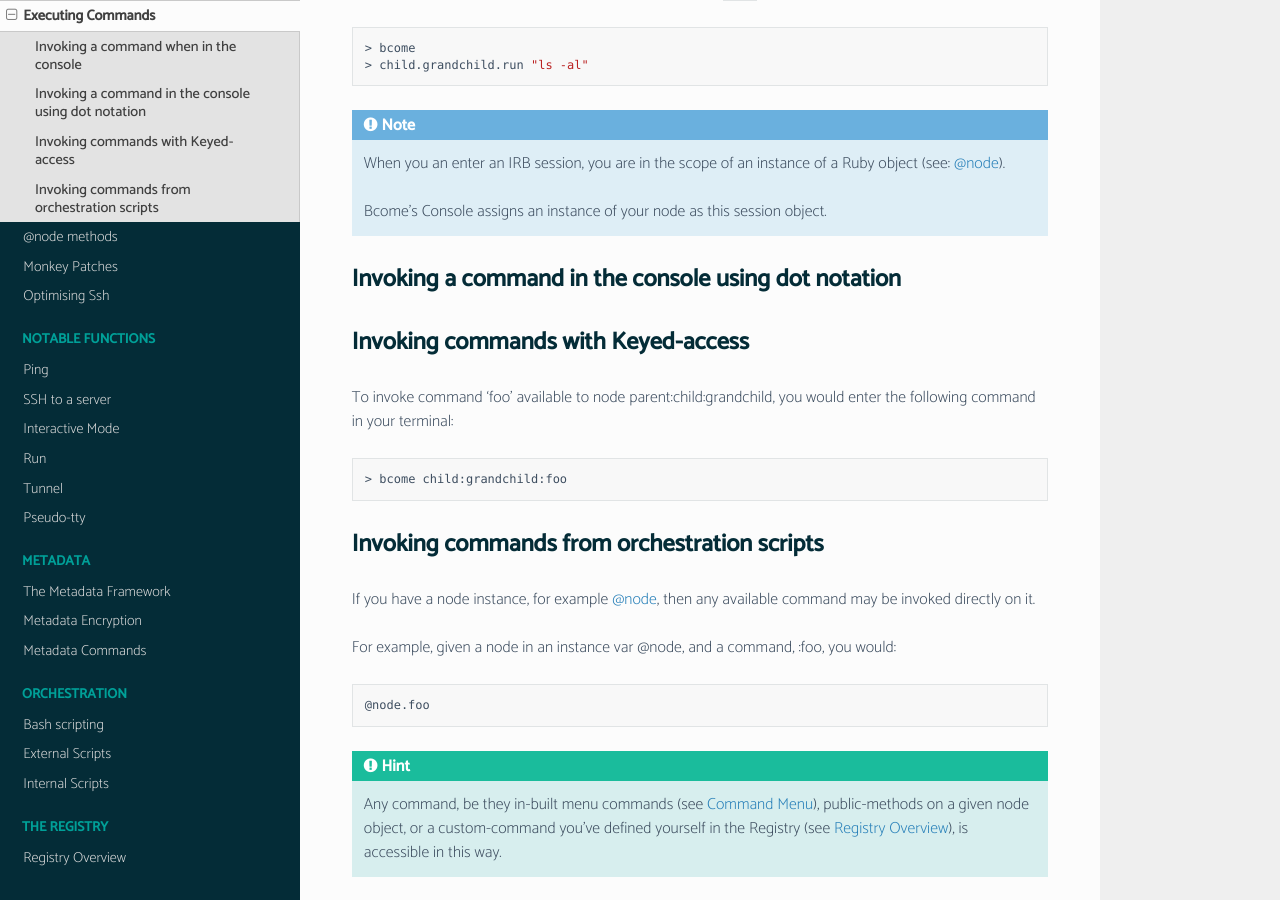
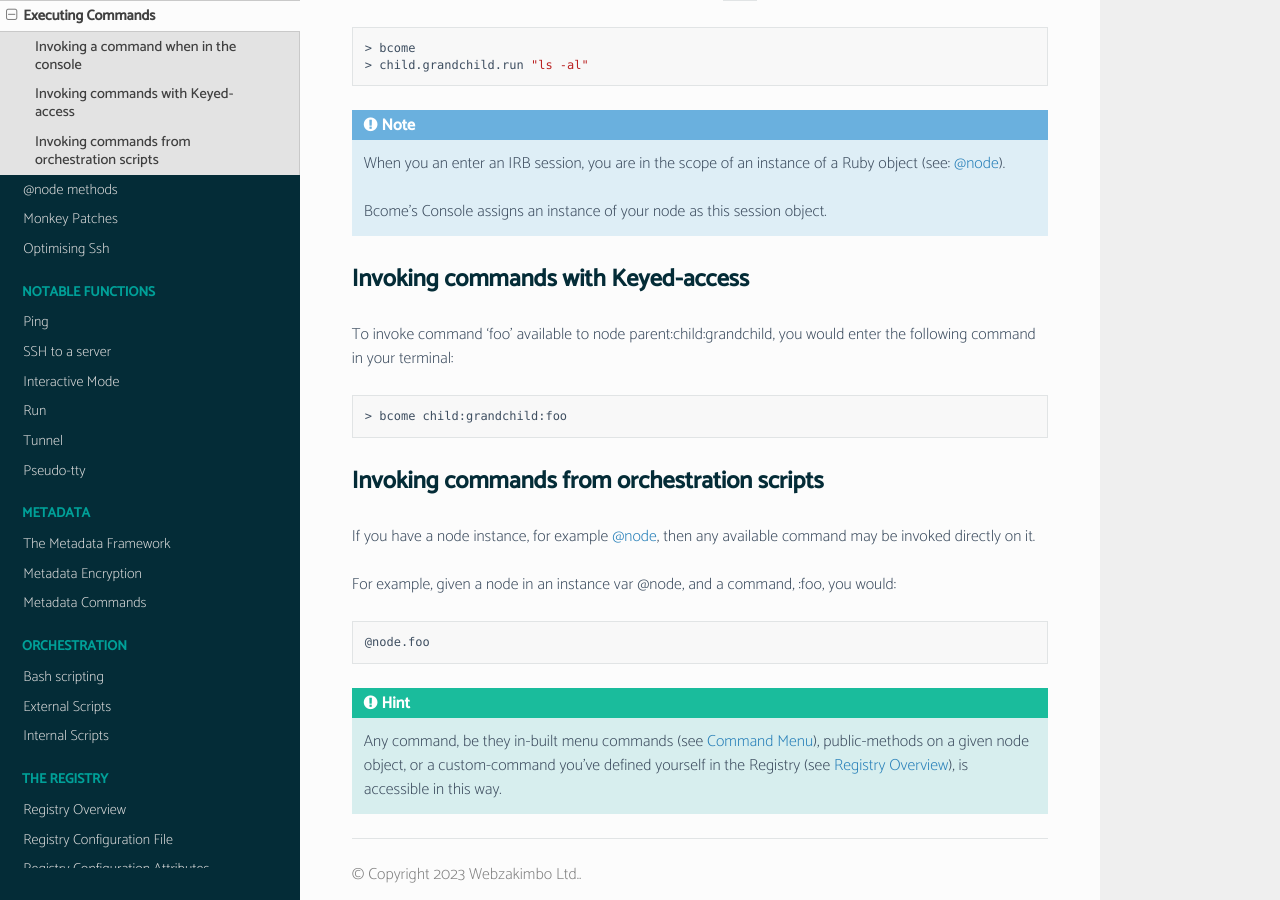
Before and after one commit to webzakimbo/bcome-read-the-docs, a Sphinx documentation site: the page built from docs/source/usage/executing-commands.rst, in a window 1280 px wide and 900 px high, scrolled down 1003 px. Built offline with Sphinx 7.4.7 and the Read the Docs theme 2.0.0, drawn with Linux system fonts in a browser that asks for light colours; pages that are not in the unit, such as notebooks, are missing from menus.

Commit message:
Remove uneeded heading

```diff
--- a/docs/source/usage/executing-commands.rst
+++ b/docs/source/usage/executing-commands.rst
@@ -65,13 +65,6 @@
 
    Bcome's Console assigns an instance of your node as this session object.
 
-Invoking a command in the console using dot notation
-----------------------------------------------------
-
-
-
-
-
 
 Invoking commands with Keyed-access
 -----------------------------------
```
